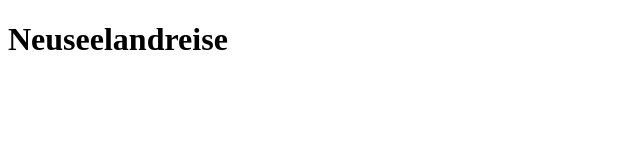
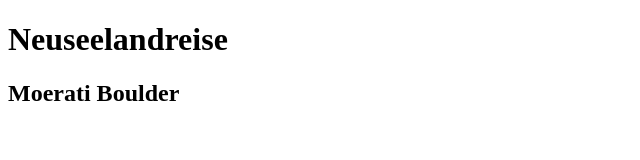
Before and after one commit to Mirjamkirschner/nz, a plain HTML site: page index.html in a window 1280 px wide. Shown: the whole page, without its empty margins (0-640 px from the left). Drawn offline with Linux system fonts and the light colour scheme.

Commit message:
h2 eingefügt

```diff
--- a/index.html
+++ b/index.html
@@ -8,5 +8,6 @@
 </head>
 <body>
     <h1>Neuseelandreise</h1>
+    <h2>Moerati Boulder</h2>
 </body>
 </html>
```
